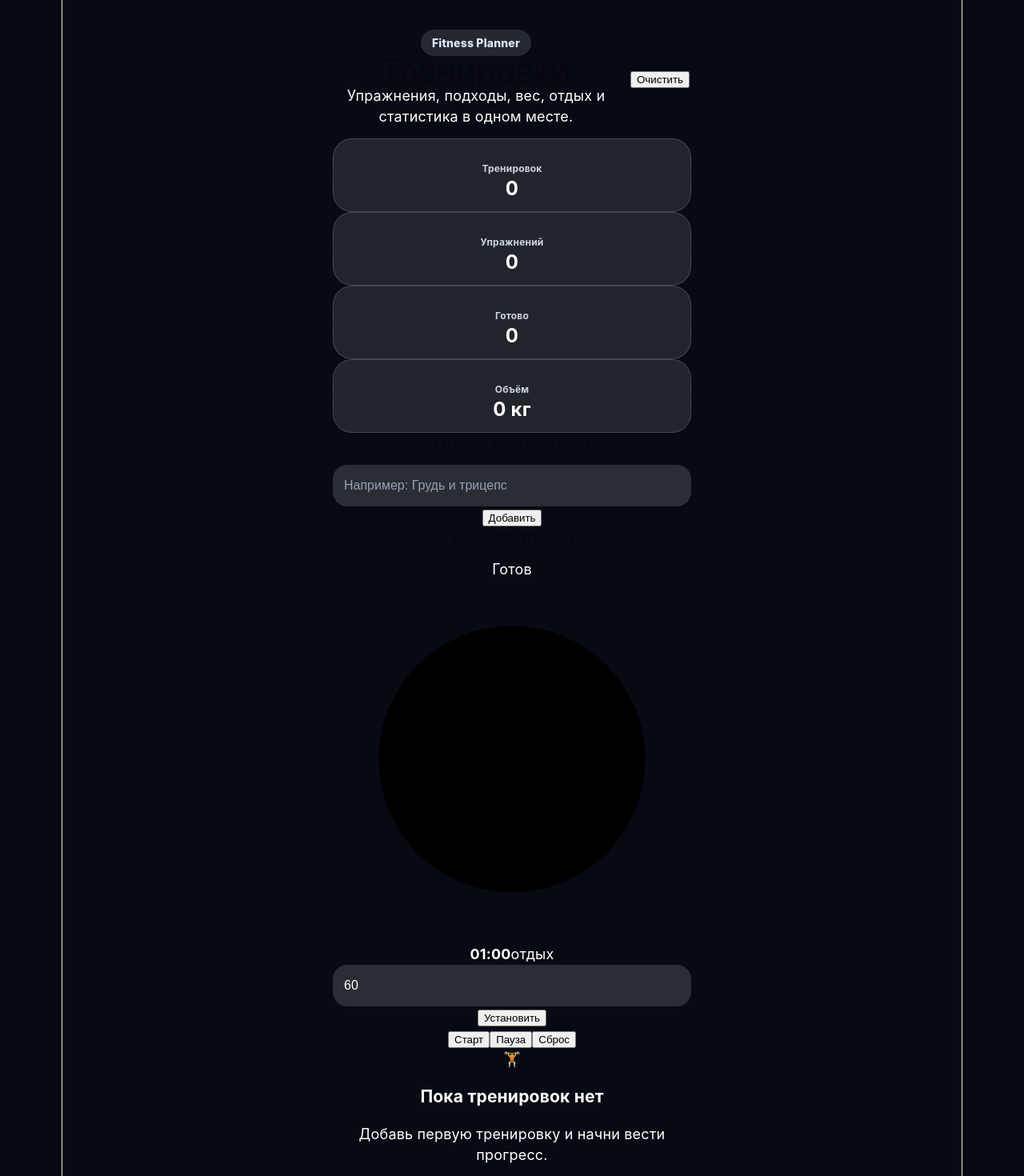
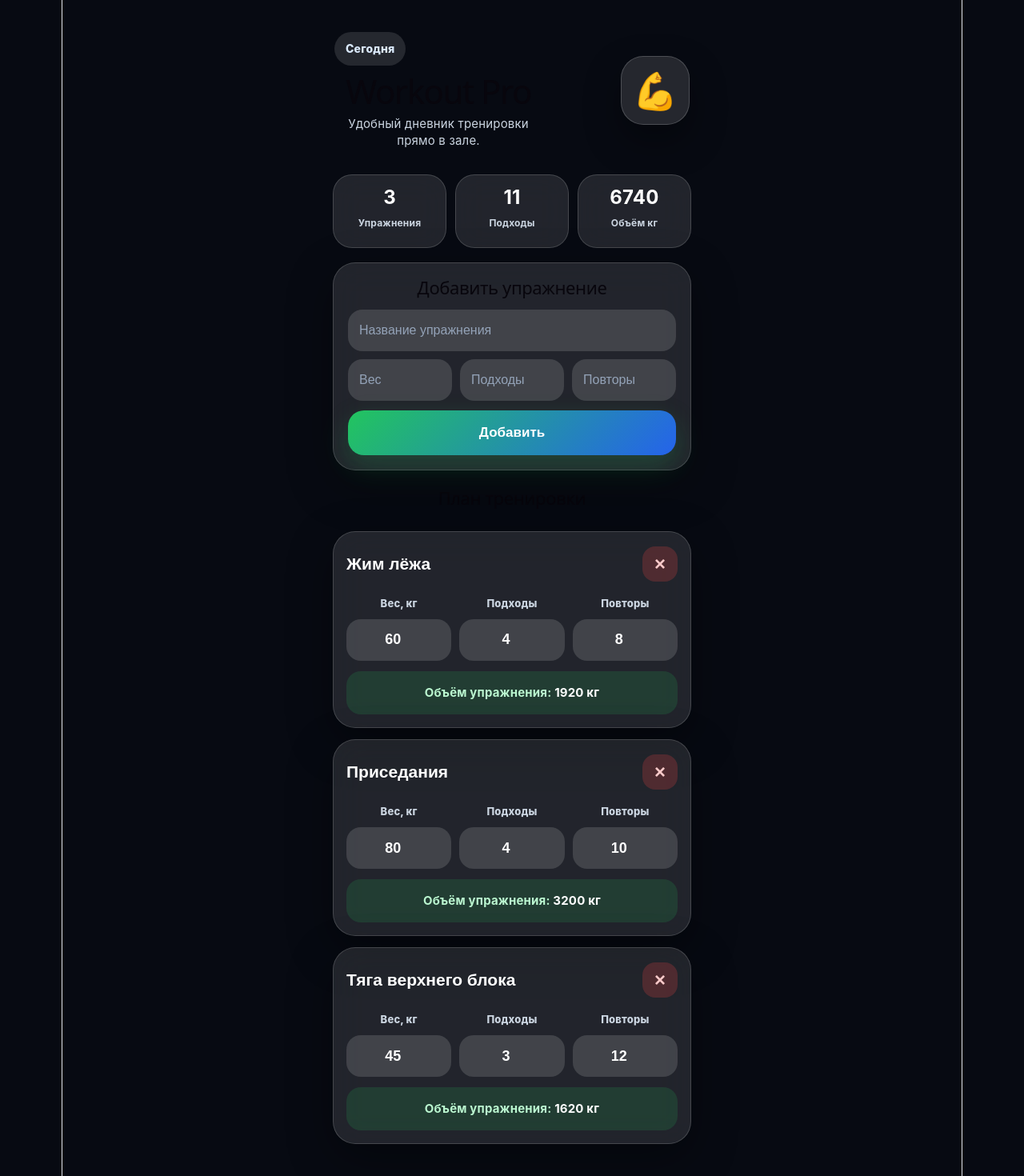
Before and after one commit to dobryanskiymitya-lgtm/workout-app, a React (Vite) app: page / in a window 1280 px wide. Shown: the top 1470 px of the page at 80% size. Built offline with nearby package versions, Linux system fonts and the light colour scheme.

Commit message:
Update App.jsx

```diff
--- a/src/App.jsx
+++ b/src/App.jsx
@@ -1,518 +1,183 @@
-import { useEffect, useMemo, useRef, useState } from "react";
+import { useEffect, useState } from "react";
 import "./App.css";
 
+const defaultExercises = [
+  { id: 1, name: "Жим лёжа", weight: 60, sets: 4, reps: 8 },
+  { id: 2, name: "Приседания", weight: 80, sets: 4, reps: 10 },
+  { id: 3, name: "Тяга верхнего блока", weight: 45, sets: 3, reps: 12 },
+];
+
 function App() {
-  const [workoutName, setWorkoutName] = useState("");
-  const [timerInput, setTimerInput] = useState("60");
-  const [secondsLeft, setSecondsLeft] = useState(60);
-  const [isRunning, setIsRunning] = useState(false);
-  const [isFinished, setIsFinished] = useState(false);
-
-  const [workouts, setWorkouts] = useState(() => {
-    const saved = localStorage.getItem("workout-app-data");
-    return saved ? JSON.parse(saved) : [];
+  const [exercises, setExercises] = useState(() => {
+    const saved = localStorage.getItem("workout-app");
+    return saved ? JSON.parse(saved) : defaultExercises;
   });
 
-  const audioRef = useRef(null);
+  const [form, setForm] = useState({ name: "", weight: "", sets: "", reps: "" });
 
   useEffect(() => {
-    localStorage.setItem("workout-app-data", JSON.stringify(workouts));
-  }, [workouts]);
+    localStorage.setItem("workout-app", JSON.stringify(exercises));
+  }, [exercises]);
 
-  useEffect(() => {
-    if (!isRunning) return;
+  function addExercise() {
+    if (!form.name.trim()) return;
 
-    const interval = setInterval(() => {
-      setSecondsLeft((prev) => {
-        if (prev <= 1) {
-          setIsRunning(false);
-          setIsFinished(true);
-          playFinishSound();
-          return 0;
-        }
+    setExercises([
+      {
+        id: Date.now(),
+        name: form.name,
+        weight: Number(form.weight) || 0,
+        sets: Number(form.sets) || 0,
+        reps: Number(form.reps) || 0,
+      },
+      ...exercises,
+    ]);
 
-        return prev - 1;
-      });
-    }, 1000);
-
-    return () => clearInterval(interval);
-  }, [isRunning]);
-
-  const totalSeconds = useMemo(() => {
-    const value = Number(timerInput);
-    return value > 0 ? value : 60;
-  }, [timerInput]);
-
-  const stats = useMemo(() => {
-    let exercises = 0;
-    let sets = 0;
-    let volume = 0;
-    let done = 0;
-
-    workouts.forEach((workout) => {
-      exercises += workout.exercises.length;
-
-      workout.exercises.forEach((exercise) => {
-        const s = Number(exercise.sets) || 0;
-        const r = Number(exercise.reps) || 0;
-        const w = Number(exercise.weight) || 0;
-
-        sets += s;
-        volume += s * r * w;
-
-        if (exercise.done) done += 1;
-      });
-    });
-
-    return {
-      workouts: workouts.length,
-      exercises,
-      sets,
-      volume,
-      done,
-    };
-  }, [workouts]);
-
-  function setupAudio() {
-    if (!audioRef.current) {
-      const AudioContext = window.AudioContext || window.webkitAudioContext;
-      if (AudioContext) {
-        audioRef.current = new AudioContext();
-      }
-    }
+    setForm({ name: "", weight: "", sets: "", reps: "" });
   }
 
-  function playFinishSound() {
-    try {
-      setupAudio();
-
-      const context = audioRef.current;
-      if (!context) return;
-
-      if (context.state === "suspended") {
-        context.resume();
-      }
-
-      const now = context.currentTime;
-
-      [0, 0.2, 0.4].forEach((delay) => {
-        const oscillator = context.createOscillator();
-        const gain = context.createGain();
-
-        oscillator.type = "sine";
-        oscillator.frequency.setValueAtTime(880, now + delay);
-
-        gain.gain.setValueAtTime(0.0001, now + delay);
-        gain.gain.exponentialRampToValueAtTime(0.2, now + delay + 0.02);
-        gain.gain.exponentialRampToValueAtTime(0.0001, now + delay + 0.18);
-
-        oscillator.connect(gain);
-        gain.connect(context.destination);
-
-        oscillator.start(now + delay);
-        oscillator.stop(now + delay + 0.2);
-      });
-    } catch (error) {
-      console.error(error);
-    }
+  function deleteExercise(id) {
+    setExercises(exercises.filter((exercise) => exercise.id !== id));
   }
 
-  function formatTime(seconds) {
-    const min = Math.floor(seconds / 60);
-    const sec = seconds % 60;
-
-    return `${String(min).padStart(2, "0")}:${String(sec).padStart(2, "0")}`;
-  }
-
-  function applyTimer() {
-    const value = Number(timerInput);
-
-    if (!value || value <= 0) {
-      alert("Введите корректное время");
-      return;
-    }
-
-    setSecondsLeft(value);
-    setIsRunning(false);
-    setIsFinished(false);
-  }
-
-  function startTimer() {
-    setupAudio();
-
-    if (secondsLeft === 0) {
-      setSecondsLeft(totalSeconds);
-    }
-
-    setIsFinished(false);
-    setIsRunning(true);
-  }
-
-  function pauseTimer() {
-    setIsRunning(false);
-  }
-
-  function resetTimer() {
-    setSecondsLeft(totalSeconds);
-    setIsRunning(false);
-    setIsFinished(false);
-  }
-
-  function addWorkout() {
-    if (!workoutName.trim()) {
-      alert("Введите название тренировки");
-      return;
-    }
-
-    const newWorkout = {
-      id: Date.now(),
-      name: workoutName.trim(),
-      exercises: [],
-      draft: {
-        name: "",
-        sets: "",
-        reps: "",
-        weight: "",
-      },
-    };
-
-    setWorkouts((prev) => [newWorkout, ...prev]);
-    setWorkoutName("");
-  }
-
-  function deleteWorkout(workoutId) {
-    setWorkouts((prev) => prev.filter((workout) => workout.id !== workoutId));
-  }
-
-  function updateDraft(workoutId, field, value) {
-    setWorkouts((prev) =>
-      prev.map((workout) =>
-        workout.id === workoutId
-          ? {
-              ...workout,
-              draft: {
-                ...workout.draft,
-                [field]: value,
-              },
-            }
-          : workout
+  function updateExercise(id, field, value) {
+    setExercises(
+      exercises.map((exercise) =>
+        exercise.id === id ? { ...exercise, [field]: value } : exercise
       )
     );
   }
 
-  function addExercise(workoutId) {
-    setWorkouts((prev) =>
-      prev.map((workout) => {
-        if (workout.id !== workoutId) return workout;
-
-        const draft = workout.draft;
-
-        if (
-          !draft.name.trim() ||
-          !String(draft.sets).trim() ||
-          !String(draft.reps).trim() ||
-          !String(draft.weight).trim()
-        ) {
-          alert("Заполни все поля упражнения");
-          return workout;
-        }
-
-        const newExercise = {
-          id: Date.now() + Math.random(),
-          name: draft.name.trim(),
-          sets: draft.sets,
-          reps: draft.reps,
-          weight: draft.weight,
-          done: false,
-        };
-
-        return {
-          ...workout,
-          exercises: [...workout.exercises, newExercise],
-          draft: {
-            name: "",
-            sets: "",
-            reps: "",
-            weight: "",
-          },
-        };
-      })
-    );
-  }
-
-  function deleteExercise(workoutId, exerciseId) {
-    setWorkouts((prev) =>
-      prev.map((workout) =>
-        workout.id === workoutId
-          ? {
-              ...workout,
-              exercises: workout.exercises.filter(
-                (exercise) => exercise.id !== exerciseId
-              ),
-            }
-          : workout
-      )
-    );
-  }
-
-  function toggleExercise(workoutId, exerciseId) {
-    setWorkouts((prev) =>
-      prev.map((workout) =>
-        workout.id === workoutId
-          ? {
-              ...workout,
-              exercises: workout.exercises.map((exercise) =>
-                exercise.id === exerciseId
-                  ? { ...exercise, done: !exercise.done }
-                  : exercise
-              ),
-            }
-          : workout
-      )
-    );
-  }
-
-  function clearAllData() {
-    const confirmed = confirm("Удалить все тренировки?");
-    if (!confirmed) return;
-
-    setWorkouts([]);
-  }
-
-  const progress =
-    totalSeconds > 0 ? Math.max(0, Math.min(1, secondsLeft / totalSeconds)) : 0;
-
-  const circumference = 2 * Math.PI * 52;
-  const dashOffset = circumference * (1 - progress);
+  const totalSets = exercises.reduce((sum, item) => sum + Number(item.sets), 0);
+  const totalVolume = exercises.reduce(
+    (sum, item) => sum + Number(item.weight) * Number(item.sets) * Number(item.reps),
+    0
+  );
 
   return (
-    <div className="app">
-      <div className="phone">
-        <header className="hero">
-          <div>
-            <span className="badge">Fitness Planner</span>
-            <h1>Тренировки</h1>
-            <p>Упражнения, подходы, вес, отдых и статистика в одном месте.</p>
-          </div>
+    <main className="app">
+      <section className="hero">
+        <div>
+          <p className="badge">Сегодня</p>
+          <h1>Workout Pro</h1>
+          <p className="subtitle">Удобный дневник тренировки прямо в зале.</p>
+        </div>
+        <div className="hero-icon">💪</div>
+      </section>
 
-          <button className="ghost-button" onClick={clearAllData}>
-            Очистить
-          </button>
-        </header>
+      <section className="stats">
+        <div className="stat-card">
+          <strong>{exercises.length}</strong>
+          <span>Упражнения</span>
+        </div>
+        <div className="stat-card">
+          <strong>{totalSets}</strong>
+          <span>Подходы</span>
+        </div>
+        <div className="stat-card">
+          <strong>{totalVolume}</strong>
+          <span>Объём кг</span>
+        </div>
+      </section>
 
-        <section className="stats-grid">
-          <div className="stat-card">
-            <span>Тренировок</span>
-            <strong>{stats.workouts}</strong>
-          </div>
+      <section className="panel">
+        <h2>Добавить упражнение</h2>
 
-          <div className="stat-card">
-            <span>Упражнений</span>
-            <strong>{stats.exercises}</strong>
-          </div>
+        <div className="form-grid">
+          <input
+            className="full"
+            placeholder="Название упражнения"
+            value={form.name}
+            onChange={(e) => setForm({ ...form, name: e.target.value })}
+          />
 
-          <div className="stat-card">
-            <span>Готово</span>
-            <strong>{stats.done}</strong>
-          </div>
+          <input
+            placeholder="Вес"
+            type="number"
+            value={form.weight}
+            onChange={(e) => setForm({ ...form, weight: e.target.value })}
+          />
 
-          <div className="stat-card">
-            <span>Объём</span>
-            <strong>{stats.volume} кг</strong>
-          </div>
-        </section>
+          <input
+            placeholder="Подходы"
+            type="number"
+            value={form.sets}
+            onChange={(e) => setForm({ ...form, sets: e.target.value })}
+          />
 
-        <section className="card">
-          <div className="section-header">
-            <h2>Новая тренировка</h2>
-          </div>
+          <input
+            placeholder="Повторы"
+            type="number"
+            value={form.reps}
+            onChange={(e) => setForm({ ...form, reps: e.target.value })}
+          />
+        </div>
 
-          <div className="main-form">
-            <input
-              value={workoutName}
-              onChange={(e) => setWorkoutName(e.target.value)}
-              onKeyDown={(e) => {
-                if (e.key === "Enter") addWorkout();
-              }}
-              placeholder="Например: Грудь и трицепс"
-            />
+        <button className="primary-btn" onClick={addExercise}>
+          Добавить
+        </button>
+      </section>
 
-            <button onClick={addWorkout}>Добавить</button>
-          </div>
-        </section>
+      <section className="workout-list">
+        <h2>План тренировки</h2>
 
-        <section className="card timer-card">
-          <div className="section-header">
-            <h2>Таймер отдыха</h2>
+        {exercises.map((exercise) => (
+          <article className="exercise-card" key={exercise.id}>
+            <div className="exercise-header">
+              <input
+                className="exercise-title"
+                value={exercise.name}
+                onChange={(e) => updateExercise(exercise.id, "name", e.target.value)}
+              />
 
-            <span
-              className={`status ${
-                isFinished ? "finished" : isRunning ? "running" : ""
-              }`}
-            >
-              {isFinished ? "Время вышло" : isRunning ? "Идёт" : "Готов"}
-            </span>
-          </div>
-
-          <div className="timer-layout">
-            <div className="timer-circle">
-              <svg viewBox="0 0 140 140">
-                <circle className="timer-track" cx="70" cy="70" r="52" />
-                <circle
-                  className="timer-progress"
-                  cx="70"
-                  cy="70"
-                  r="52"
-                  strokeDasharray={circumference}
-                  strokeDashoffset={dashOffset}
-                />
-              </svg>
-
-              <div className="timer-center">
-                <strong>{formatTime(secondsLeft)}</strong>
-                <span>отдых</span>
-              </div>
+              <button className="delete-btn" onClick={() => deleteExercise(exercise.id)}>
+                ×
+              </button>
             </div>
 
-            <div className="timer-controls">
-              <div className="timer-input">
+            <div className="exercise-fields">
+              <label>
+                <span>Вес, кг</span>
                 <input
                   type="number"
-                  min="1"
-                  value={timerInput}
-                  onChange={(e) => setTimerInput(e.target.value)}
-                  placeholder="Секунды"
+                  value={exercise.weight}
+                  onChange={(e) =>
+                    updateExercise(exercise.id, "weight", Number(e.target.value))
+                  }
                 />
+              </label>
 
-                <button className="secondary-button" onClick={applyTimer}>
-                  Установить
-                </button>
-              </div>
+              <label>
+                <span>Подходы</span>
+                <input
+                  type="number"
+                  value={exercise.sets}
+                  onChange={(e) =>
+                    updateExercise(exercise.id, "sets", Number(e.target.value))
+                  }
+                />
+              </label>
 
-              <div className="timer-buttons">
-                <button onClick={startTimer}>Старт</button>
-                <button className="secondary-button" onClick={pauseTimer}>
-                  Пауза
-                </button>
-                <button className="danger-soft-button" onClick={resetTimer}>
-                  Сброс
-                </button>
-              </div>
+              <label>
+                <span>Повторы</span>
+                <input
+                  type="number"
+                  value={exercise.reps}
+                  onChange={(e) =>
+                    updateExercise(exercise.id, "reps", Number(e.target.value))
+                  }
+                />
+              </label>
             </div>
-          </div>
-        </section>
 
-        <section className="workouts">
-          {workouts.length === 0 ? (
-            <div className="empty">
-              <div>🏋️</div>
-              <h3>Пока тренировок нет</h3>
-              <p>Добавь первую тренировку и начни вести прогресс.</p>
+            <div className="volume">
+              Объём упражнения:{" "}
+              <b>{Number(exercise.weight) * Number(exercise.sets) * Number(exercise.reps)} кг</b>
             </div>
-          ) : (
-            workouts.map((workout) => (
-              <article className="workout-card" key={workout.id}>
-                <div className="workout-header">
-                  <div>
-                    <h3>{workout.name}</h3>
-                    <p>{workout.exercises.length} упражнений</p>
-                  </div>
-
-                  <button
-                    className="danger-button"
-                    onClick={() => deleteWorkout(workout.id)}
-                  >
-                    Удалить
-                  </button>
-                </div>
-
-                <div className="exercise-form">
-                  <input
-                    value={workout.draft.name}
-                    onChange={(e) =>
-                      updateDraft(workout.id, "name", e.target.value)
-                    }
-                    placeholder="Упражнение"
-                  />
-
-                  <input
-                    type="number"
-                    value={workout.draft.sets}
-                    onChange={(e) =>
-                      updateDraft(workout.id, "sets", e.target.value)
-                    }
-                    placeholder="Подходы"
-                  />
-
-                  <input
-                    type="number"
-                    value={workout.draft.reps}
-                    onChange={(e) =>
-                      updateDraft(workout.id, "reps", e.target.value)
-                    }
-                    placeholder="Повторы"
-                  />
-
-                  <input
-                    type="number"
-                    value={workout.draft.weight}
-                    onChange={(e) =>
-                      updateDraft(workout.id, "weight", e.target.value)
-                    }
-                    placeholder="Вес"
-                  />
-
-                  <button onClick={() => addExercise(workout.id)}>
-                    Добавить
-                  </button>
-                </div>
-
-                <div className="exercise-list">
-                  {workout.exercises.length === 0 ? (
-                    <p className="small-empty">Упражнений пока нет</p>
-                  ) : (
-                    workout.exercises.map((exercise) => (
-                      <div
-                        className={`exercise-item ${
-                          exercise.done ? "done" : ""
-                        }`}
-                        key={exercise.id}
-                      >
-                        <button
-                          className="check-button"
-                          onClick={() =>
-                            toggleExercise(workout.id, exercise.id)
-                          }
-                        >
-                          {exercise.done ? "✓" : ""}
-                        </button>
-
-                        <div className="exercise-info">
-                          <strong>{exercise.name}</strong>
-                          <p>
-                            {exercise.sets} подходов • {exercise.reps} повторов
-                            • {exercise.weight} кг
-                          </p>
-                        </div>
-
-                        <button
-                          className="delete-exercise-button"
-                          onClick={() =>
-                            deleteExercise(workout.id, exercise.id)
-                          }
-                        >
-                          ×
-                        </button>
-                      </div>
-                    ))
-                  )}
-                </div>
-              </article>
-            ))
-          )}
-        </section>
-      </div>
-    </div>
+          </article>
+        ))}
+      </section>
+    </main>
   );
 }
 
```
